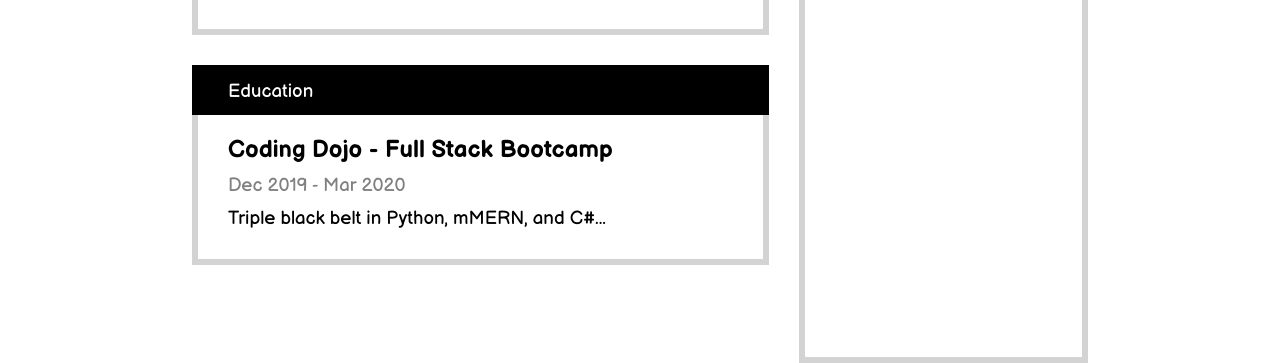
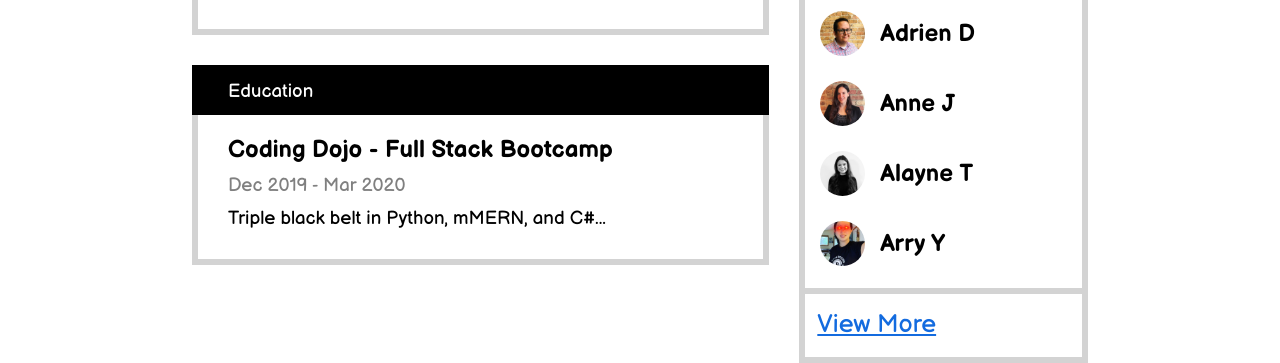
Before and after one commit to CragarDev/Burke_Craig_Assignment_profilePage, a plain HTML site: page index.html in a window 1280 px wide. Shown: the part 475-838 px from the top of the page. Drawn offline with Linux system fonts and the light colour scheme.

Commit message:
styled the connections section

```diff
--- a/index.html
+++ b/index.html
@@ -126,9 +126,26 @@
           </div>
 
           <!-- Begin the List of connection request users -->
-
+          <div class="conns-list-container flex mb10 pl10">
+            <img class="conns-user-img" src="./images/users/adrien-s.jpg" alt="connection request user photo">
+            <h2>Adrien D</h2>
+          </div>
+          <div class="conns-list-container flex mb10 pl10">
+            <img class="conns-user-img" src="./images/users/anne-s.jpg" alt="connection request user photo">
+            <h2>Anne J</h2>
+          </div>
+          <div class="conns-list-container flex mb10 pl10">
+            <img class="conns-user-img" src="./images/users/alayne-s.jpg" alt="connection request user photo">
+            <h2>Alayne T</h2>
+          </div>
+          <div class="conns-list-container flex mb10 pl10">
+            <img class="conns-user-img" src="./images/users/arry-s.jpg" alt="connection request user photo">
+            <h2>Arry Y</h2>
+          </div>
           <!-- put new users below this comment -->
-
+          <div class="conns-view-more-footer">
+            <a href="">View More</a>
+          </div>
             <!--  -->
         </div>
       </div>
--- a/style.css
+++ b/style.css
@@ -265,7 +265,7 @@
 .conreq-list-container h2 {
   /* padding-left: 6px; */
   flex: 2;
-  margin-left: 2px;
+  margin-left: 5px;
 }
 
 .reqcon-button {
@@ -321,3 +321,36 @@
   font-size: 25px;
   color: white;
 }
+
+.conns-list-container {
+  /* background-color: aquamarine; */
+  min-height: 60px;
+  justify-content: space-between;
+  padding-right: 10px;
+}
+
+.conns-user-img {
+  width: 55px;
+  height: 55px;
+  border-radius: 50%;
+  padding: 5px;
+}
+
+.conns-list-container h2 {
+  /* padding-left: 6px; */
+  flex: 2;
+  margin-left: 10px;
+}
+
+.conns-view-more-footer {
+  margin-top: 15px;
+  padding-top: 15px;
+  /* background-color: red; */
+  /* min-height: 50px; */
+  border-top: 6px solid lightgray;
+  /* padding-top: 10px; */
+}
+
+.conns-view-more-footer a {
+  font-size: 25px;
+}
```
